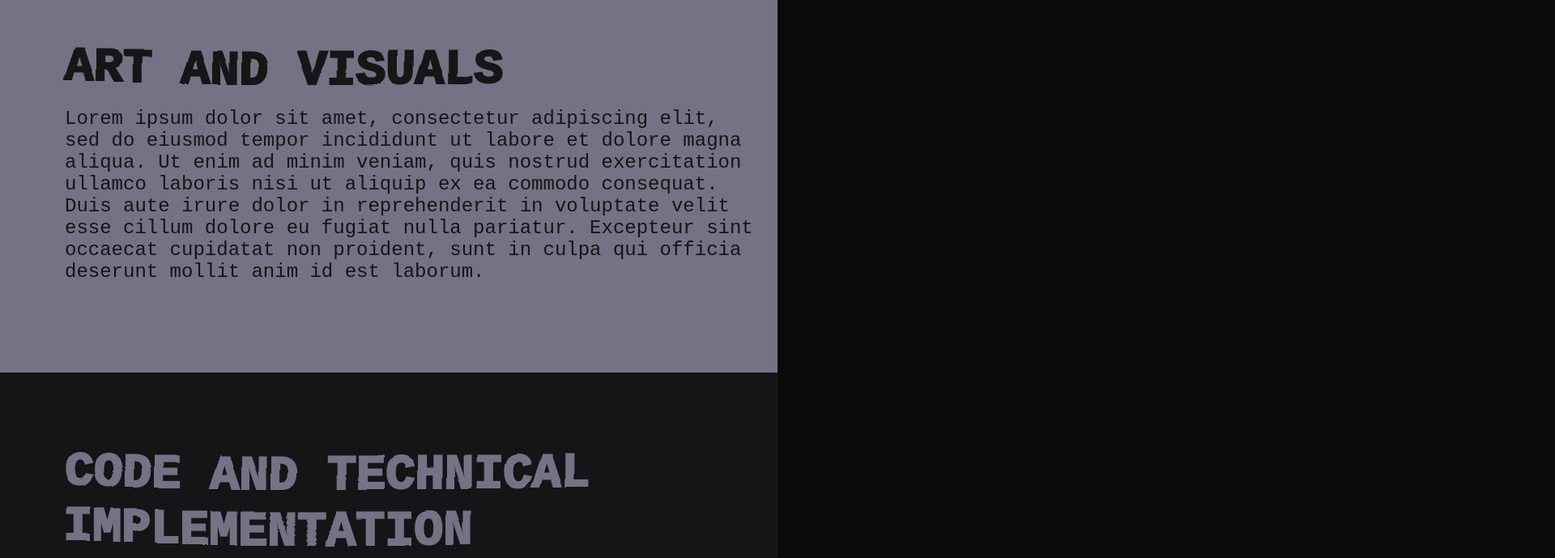
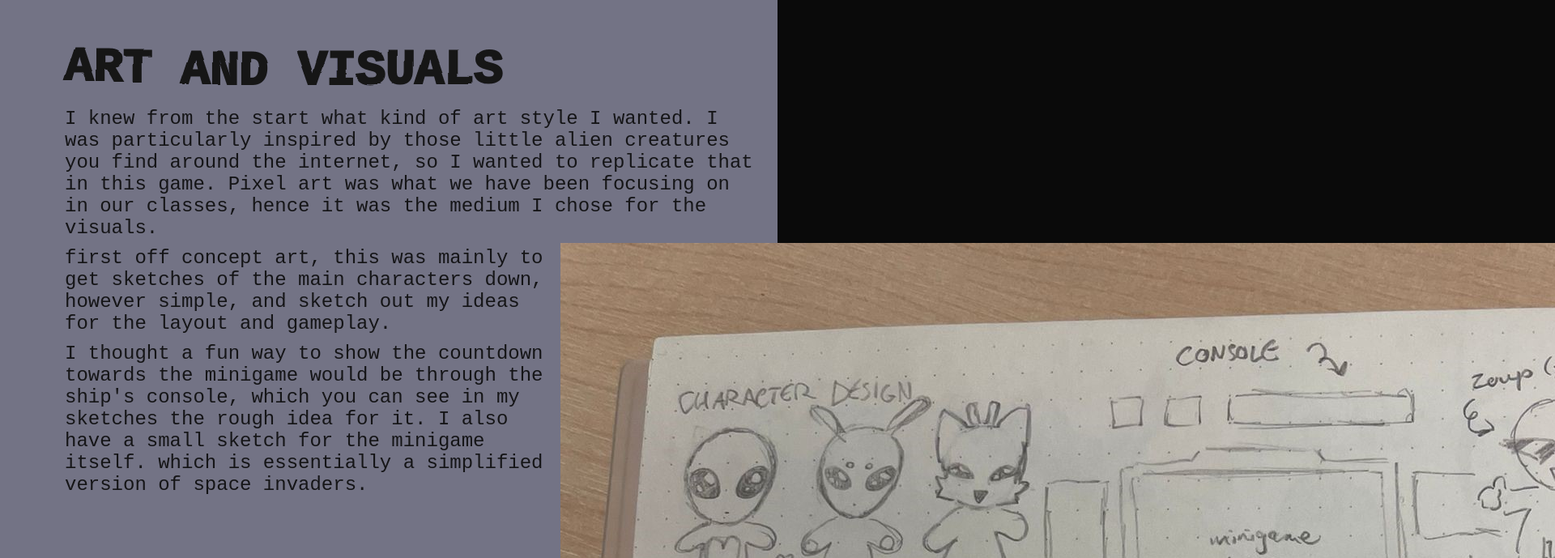
Before and after one commit to cerrosive/cerrosive.github.io, a plain HTML site: page portfolio-pages/bit-blast.html in a window 1280 px wide. Shown: the part 1080-1769 px from the top of the page at 81% size, 1920 px wide, since content can reach past the window. Drawn offline with Linux system fonts and the light colour scheme.

Commit message:
Update bit-blast.html

```diff
--- a/portfolio-pages/bit-blast.html
+++ b/portfolio-pages/bit-blast.html
@@ -106,7 +106,17 @@
 			<section class="con-grey">
 				<div class="para-container">
 					<h2 class="dark-header">art and visuals</h2>
-					<p class="para-dark">Lorem ipsum dolor sit amet, consectetur adipiscing elit, sed do eiusmod tempor incididunt ut labore et dolore magna aliqua. Ut enim ad minim veniam, quis nostrud exercitation ullamco laboris nisi ut aliquip ex ea commodo consequat. Duis aute irure dolor in reprehenderit in voluptate velit esse cillum dolore eu fugiat nulla pariatur. Excepteur sint occaecat cupidatat non proident, sunt in culpa qui officia deserunt mollit anim id est laborum.</p>
+
+					<p class="para-dark">I knew from the start what kind of art style I wanted. I was particularly inspired by those little alien creatures you find around the internet, so I wanted to replicate that in this game. Pixel art was what we have been focusing on in our classes, hence it was the medium I chose for the visuals.</p>
+					<div class="right-img-con">
+						<div>
+							<p class="para-dark">first off concept art, this was mainly to get sketches of the main characters down, however simple, and sketch out my ideas for the layout and gameplay.</p>
+							<p class="para-dark">I thought a fun way to show the countdown towards the minigame would be through the ship's console, which you can see in my sketches the rough idea for it. I also have a small sketch for the minigame itself. which is essentially a simplified version of space invaders.</p>
+						</div>
+						<div>
+							<img class="image-con" src="../images/bit blast images/microgame concept art.jpeg" alt="bit blast concept art">
+						</div>
+					</div>
 				</div>
 			</section>
 
```
